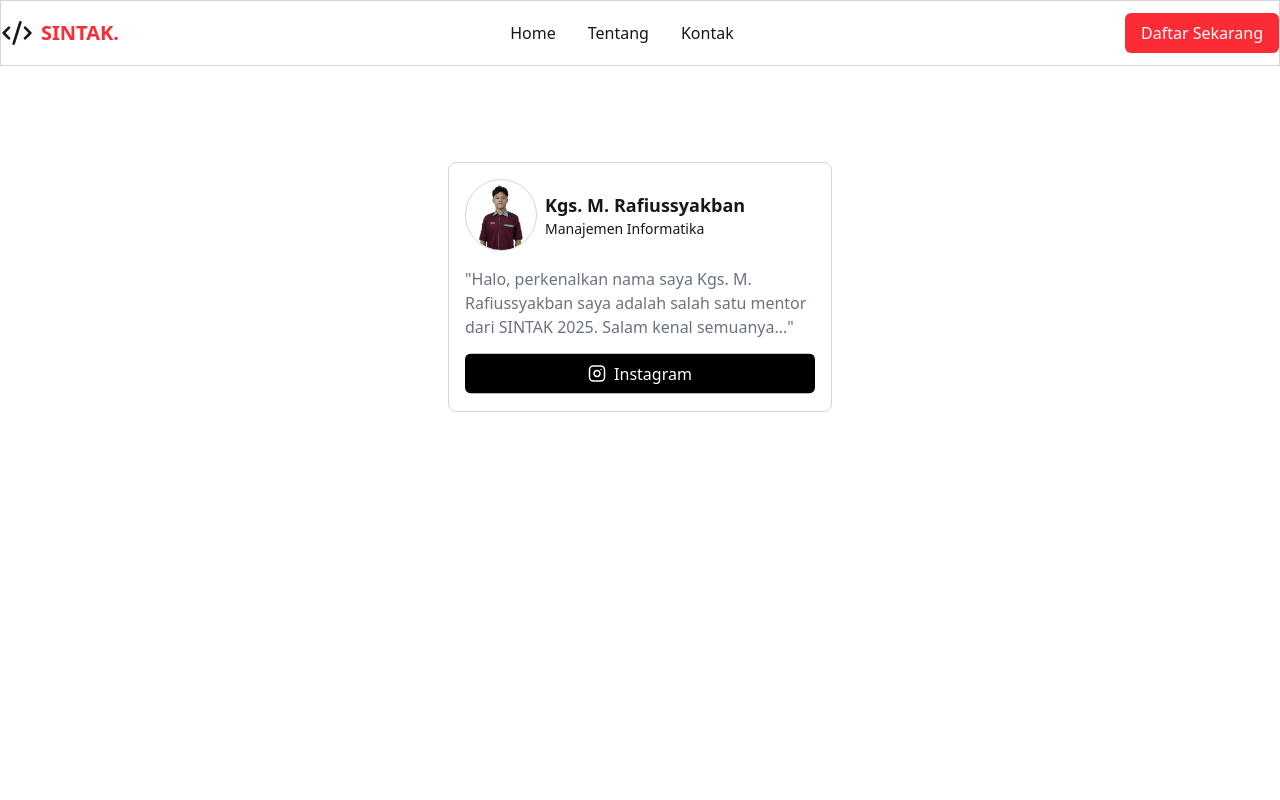
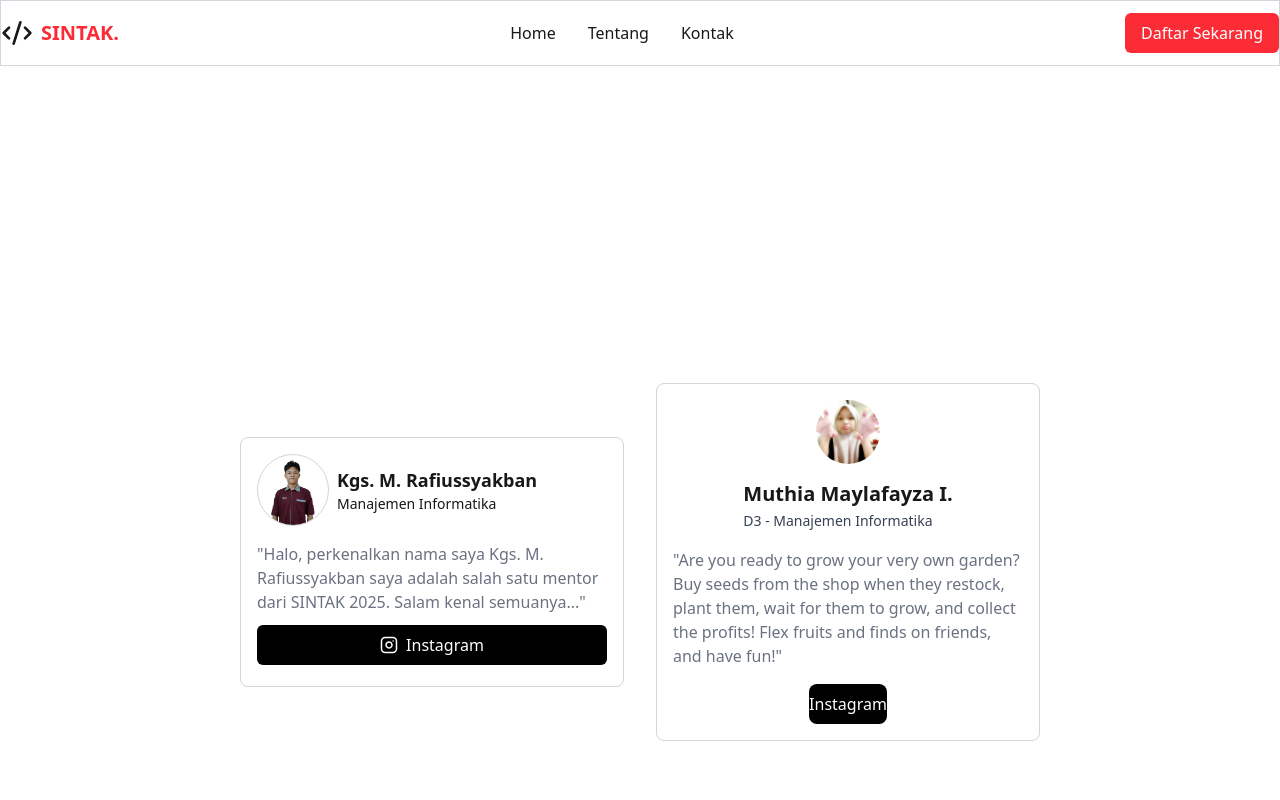
Before and after one commit to zelia2311/latihan-sintak-nizel, a React (Vite) app: page /about in a window 1280 px wide. Shown: the top 800 px of the page. Built offline with nearby package versions, Linux system fonts and the light colour scheme.

Commit message:
assalamualaikum kak rafi, ini namecard punya muthia. makasih sebelumnya kk

```diff
--- /dev/null
+++ b/src/components/name-card/mutea.jsx
@@ -0,0 +1,39 @@
+import React from 'react'
+
+function MuteaNamecard() {
+  return (
+    <div className="flex items-center justify-center min-h-screen ">
+      <div
+        className="border border-gray-300 p-4
+      flex flex-col rounded-lg max-w-sm gap-4 items-center"
+      >
+        <img
+          src="/mutea.jpg"
+          alt="foto"
+          className="w-16 h-16 rounded-full object-cover"
+        />
+        <div>
+          <h1 className="font-bold text-xl">Muthia Maylafayza I.</h1>
+          <span className="text-sm text-gray-700">
+            D3 - Manajemen Informatika
+          </span>
+        </div>
+
+        <p className="text-gray-500">
+          "Are you ready to grow your very own garden? Buy seeds from the shop
+          when they restock, plant them, wait for them to grow, and collect the
+          profits! Flex fruits and finds on friends, and have fun!"
+        </p>
+
+        <a
+          href="https://instagram.com/muthianisasi"
+          className="bg-black text-white text-center rounded-lg py-2"
+        >
+          Instagram
+        </a>
+      </div>
+    </div>
+  );
+}
+
+export default MuteaNamecard
--- a/src/pages/AboutPage.jsx
+++ b/src/pages/AboutPage.jsx
@@ -2,6 +2,7 @@ import React from "react";
 import NavBar from "../components/navbar";
 import Footer from "../components/footer";
 import RafiNameCard from "../components/name-card/rafi";
+import MuteaNamecard from "../components/name-card/mutea";
 
 function AboutPage() {
   return (
@@ -11,7 +12,7 @@ function AboutPage() {
         <div className="flex gap-8 flex-wrap items-center justify-center w-full px-4">
 
         <RafiNameCard />
-        {/* Panggil kartu nama kamu dibawah sini..... */}
+        <MuteaNamecard />
 
 
         </div>
```
Also changed, not shown: public/mutea.jpg (added).
